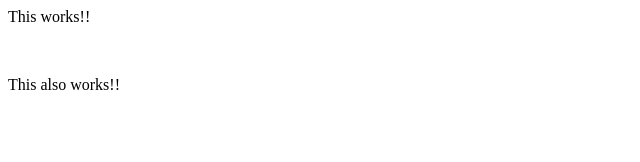
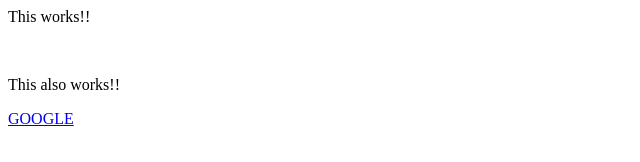
Before and after one commit to sh1457/newsy-rss, a plain HTML site: page index.html in a window 1280 px wide. Shown: the full height of the page, 0-640 px from the left. Drawn offline with Linux system fonts and the light colour scheme.

Commit message:
Updated links

```diff
--- a/index.html
+++ b/index.html
@@ -7,6 +7,7 @@
 <p>This works!!</p>
 <br>
 <p>This also works!!</p>
+<a href='www.google.com'>GOOGLE</a>
 </body>
 
 </html>
```
